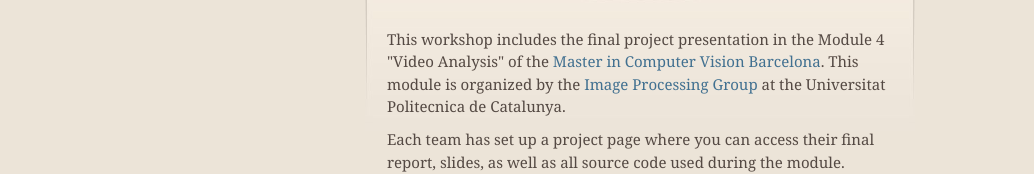
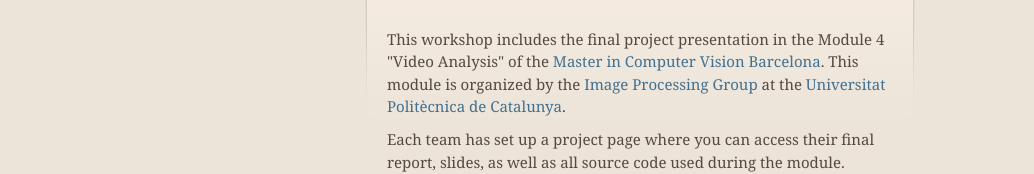
Before and after one commit to mcv-m4-video/class2016, a plain HTML site: page index.html in a window 1280 px wide. Shown: the part 251-425 px from the top of the page, without its empty margins (0-1034 px from the left). Drawn offline with nearby package versions, Linux system fonts and the light colour scheme.

Commit message:
Add link to UPC

```diff
--- a/index.html
+++ b/index.html
@@ -46,7 +46,7 @@
 
 
       <section id="main_content">
-        <p>This workshop includes the final project presentation in the Module 4 "Video Analysis" of the <a href="http://pagines.uab.cat/mcv/">Master in Computer Vision Barcelona</a>. This module is organized by the <a href="https://imatge.upc.edu/web/">Image Processing Group</a> at the Universitat Politecnica de Catalunya.</p>
+        <p>This workshop includes the final project presentation in the Module 4 "Video Analysis" of the <a href="http://pagines.uab.cat/mcv/">Master in Computer Vision Barcelona</a>. This module is organized by the <a href="https://imatge.upc.edu/web/">Image Processing Group</a> at the <a href="http://www.upc.edu/">Universitat Politècnica de Catalunya</a>.</p>
 
 <p>Each team has set up a project page where you can access their final report, slides, as well as all source code used during the module.</p>
 
```
